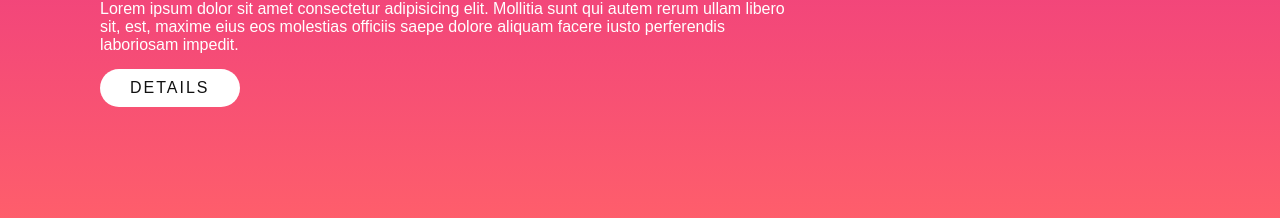
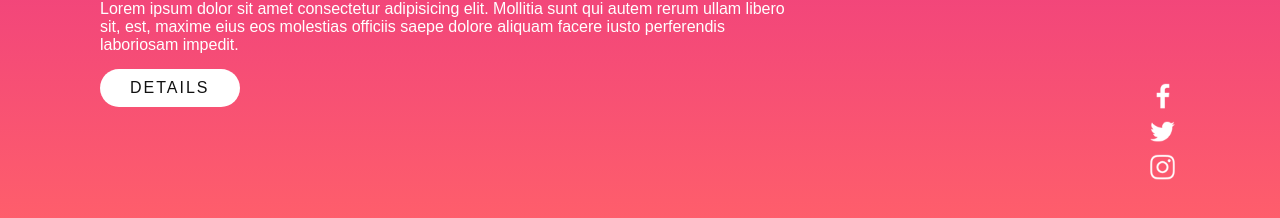
Before and after one commit to Khawoat6/nike-shoe-responsive-landing-page, a plain HTML site: page index.html in a window 1280 px wide. Shown: the part 562-780 px from the top of the page. Drawn offline with Linux system fonts and the light colour scheme.

Commit message:
add social media

```diff
--- a/index.html
+++ b/index.html
@@ -29,6 +29,17 @@
           <a href="#">Details</a>
         </div>
       </div>
+      <ul class="sci">
+        <li>
+          <a href="#"><img src="images/facebook.png" alt="facebook" /></a>
+        </li>
+        <li>
+          <a href="#"><img src="images/twitter.png" alt="twitter" /></a>
+        </li>
+        <li>
+          <a href="#"><img src="images/instagram.png" alt="instagram" /></a>
+        </li>
+      </ul>
     </section>
   </body>
 </html>
--- a/style.css
+++ b/style.css
@@ -98,3 +98,23 @@
   border-radius: 30px;
   cursor: pointer;
 }
+
+.sci {
+  position: absolute;
+  bottom: 50px;
+  right: 100px;
+  display: flex;
+  justify-content: center;
+  align-items: center;
+  flex-direction: column;
+  filter: invert(1);
+}
+
+.sci li {
+  list-style: none;
+}
+
+.sci li a {
+  display: block;
+  transform: scale(0.7);
+}
```
